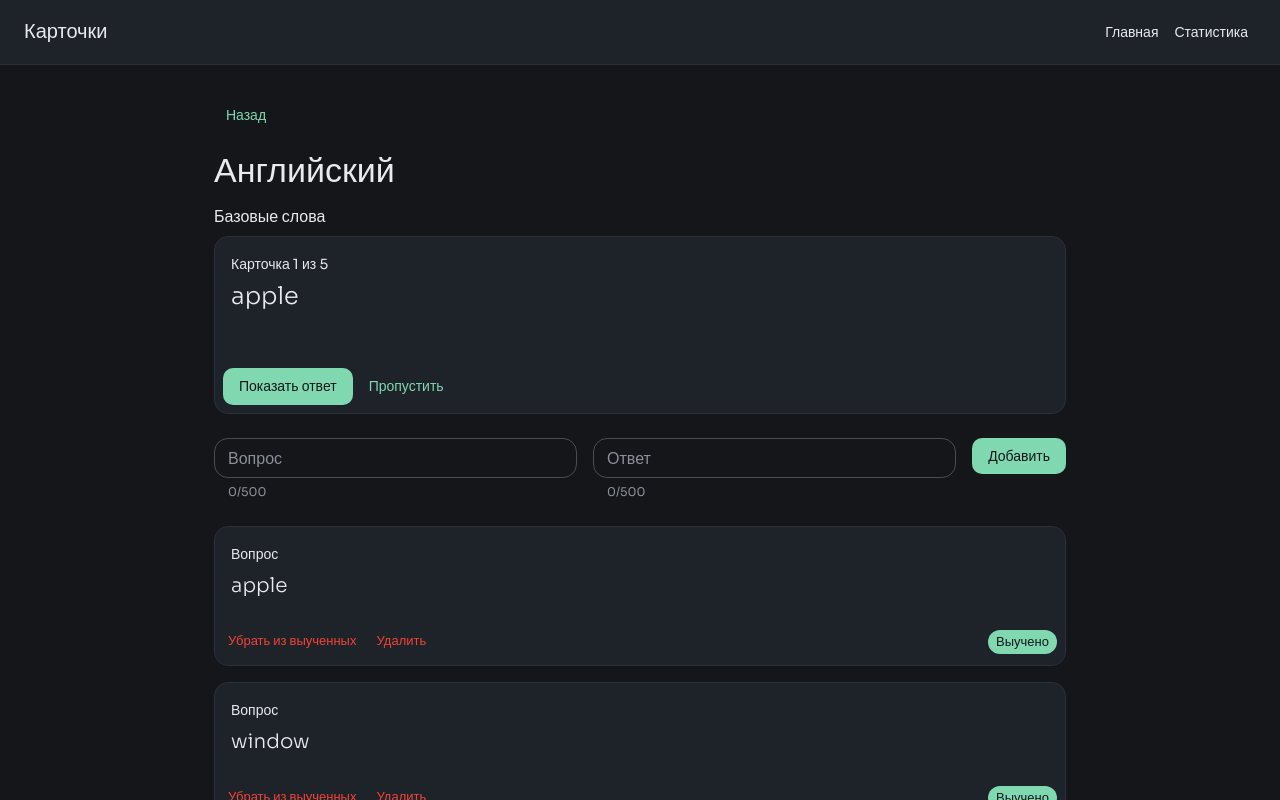
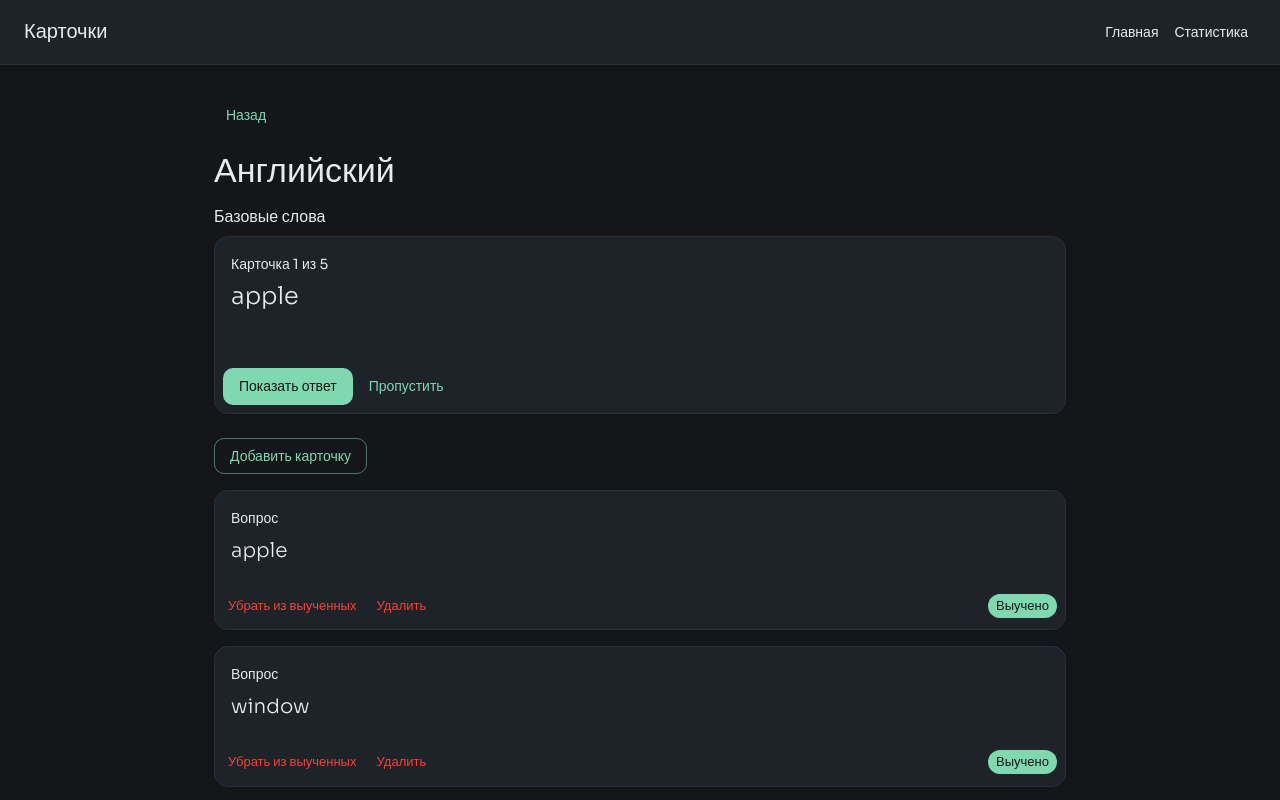
Before and after one commit to deylon999/pdf-flashcards, a React (Vite) app in the folder frontend/: page /decks/1 in a window 1280 px wide. Shown: the top 800 px of the page. Built offline with nearby package versions, Linux system fonts and the light colour scheme.

Commit message:
анимации появления

```diff
--- a/frontend/src/app/Layout.tsx
+++ b/frontend/src/app/Layout.tsx
@@ -1,7 +1,9 @@
-import { NavLink, Outlet } from 'react-router-dom';
-import { AppBar, Box, Button, Container, Toolbar, Typography } from '@mui/material';
+import { NavLink, Outlet, useLocation } from 'react-router-dom';
+import { AppBar, Box, Button, Container, Fade, Toolbar, Typography } from '@mui/material';
 
 export function Layout() {
+  const location = useLocation();
+
   return (
     <Box>
       <AppBar position="static" elevation={0} sx={{ bgcolor: 'background.paper', borderBottom: 1, borderColor: 'divider' }}>
@@ -18,7 +20,12 @@ export function Layout() {
         </Toolbar>
       </AppBar>
       <Container maxWidth="md" sx={{ py: { xs: 3, sm: 4 }, px: { xs: 2, sm: 3 } }}>
-        <Outlet />
+        {/* key по адресу: при смене страницы содержимое плавно появляется заново */}
+        <Fade key={location.pathname} in appear timeout={300}>
+          <Box>
+            <Outlet />
+          </Box>
+        </Fade>
       </Container>
     </Box>
   );
--- a/frontend/src/entities/deck/ui/DeckList.tsx
+++ b/frontend/src/entities/deck/ui/DeckList.tsx
@@ -1,5 +1,5 @@
 import { Link } from 'react-router-dom';
-import { Card, CardActionArea, CardContent, Grid, Typography } from '@mui/material';
+import { Card, CardActionArea, CardContent, Grid, Grow, Typography } from '@mui/material';
 import type { Deck } from '../model/types';
 import { EmptyState } from '@/shared/ui';
 
@@ -14,8 +14,10 @@ export function DeckList({ decks }: Props) {
 
   return (
     <Grid container spacing={2}>
-      {decks.map(deck => (
+      {decks.map((deck, index) => (
         <Grid key={deck.id} size={{ xs: 12, sm: 6, md: 4 }}>
+          {/* колоды появляются по очереди, с небольшим сдвигом */}
+          <Grow in appear timeout={300 + index * 100}>
             <Card variant="outlined" sx={{ height: '100%', '&:hover': { borderColor: 'primary.main' } }}>
               <CardActionArea component={Link} to={`/decks/${deck.id}`} sx={{ height: '100%', p: 1 }}>
                 <CardContent>
@@ -31,6 +33,7 @@ export function DeckList({ decks }: Props) {
                 </CardContent>
               </CardActionArea>
             </Card>
+          </Grow>
         </Grid>
       ))}
     </Grid>
--- a/frontend/src/pages/deck/DeckPage.tsx
+++ b/frontend/src/pages/deck/DeckPage.tsx
@@ -1,3 +1,4 @@
+import { useState } from 'react';
 import { useNavigate, useParams } from 'react-router-dom';
 import { Box, Button, Typography } from '@mui/material';
 import { useDecks } from '@/entities/deck';
@@ -6,12 +7,14 @@ import { CardForm } from '@/features/add-card';
 import { Trainer } from '@/features/train-deck';
 import { ToggleLearnedButton } from '@/features/toggle-learned';
 import { RemoveCardButton } from '@/features/remove-card';
-import { EmptyState, ErrorMessage, Loader, NotFoundMessage } from '@/shared/ui';
+import { AnimatedItem, EmptyState, ErrorMessage, Loader, NotFoundMessage, ToggleSection } from '@/shared/ui';
 
 export function DeckPage() {
   const { id } = useParams();
   const navigate = useNavigate();
   const { decks, status, reload, addCard, toggleLearned, removeCard } = useDecks();
+  // карточки, которые сейчас сворачиваются перед удалением
+  const [leavingIds, setLeavingIds] = useState<string[]>([]);
   const deck = decks.find(deck => deck.id === id);
 
   if (status === 'loading') {
@@ -40,24 +43,34 @@ export function DeckPage() {
         {deck.description}
       </Typography>
       <Trainer key={id} cards={cards} />
+      <ToggleSection openLabel="Добавить карточку">
         <CardForm
           existingQuestions={cards.map(card => card.question)}
           onAdd={(question, answer) => addCard(deck.id, question, answer)}
         />
+      </ToggleSection>
       {cards.length === 0 ? (
         <EmptyState>Тут пусто, добавь первую карточку</EmptyState>
       ) : (
         cards.map(card => (
+          <AnimatedItem
+            key={card.id}
+            leaving={leavingIds.includes(card.id)}
+            onLeft={() => {
+              removeCard(deck.id, card.id);
+              setLeavingIds(ids => ids.filter(leavingId => leavingId !== card.id));
+            }}
+          >
             <CardView
-            key={card.id}
               card={card}
               actions={
                 <Box sx={{ display: 'flex', gap: 1 }}>
                   <ToggleLearnedButton learned={card.learned} onToggle={() => toggleLearned(deck.id, card.id)} />
-                <RemoveCardButton onRemove={() => removeCard(deck.id, card.id)} />
+                  <RemoveCardButton onRemove={() => setLeavingIds(ids => [...ids, card.id])} />
                 </Box>
               }
             />
+          </AnimatedItem>
         ))
       )}
     </>
--- a/frontend/src/pages/home/HomePage.tsx
+++ b/frontend/src/pages/home/HomePage.tsx
@@ -1,7 +1,7 @@
 import { Typography } from '@mui/material';
 import { DeckList, useDecks } from '@/entities/deck';
 import { CreateDeckForm } from '@/features/create-deck';
-import { ErrorMessage, Loader } from '@/shared/ui';
+import { ErrorMessage, Loader, ToggleSection } from '@/shared/ui';
 
 export function HomePage() {
   const { decks, status, reload, addDeck } = useDecks();
@@ -15,7 +15,9 @@ export function HomePage() {
       {status === 'error' && <ErrorMessage text="Не удалось загрузить колоды" onRetry={reload} />}
       {status === 'ready' && (
         <>
-          <CreateDeckForm existingTitles={decks.map(deck => deck.title)} onCreate={addDeck} />
+          <ToggleSection openLabel="Новая колода">
+            <CreateDeckForm existingTitles={decks.map(deck => deck.title)} onCreate={addDeck} />
+          </ToggleSection>
           <DeckList decks={decks} />
         </>
       )}
--- /dev/null
+++ b/frontend/src/shared/ui/AnimatedItem.tsx
@@ -0,0 +1,19 @@
+import type { ReactNode } from 'react';
+import { Collapse, Grow } from '@mui/material';
+
+type Props = {
+  children: ReactNode;
+  leaving?: boolean;
+  onLeft?: () => void;
+};
+
+// Элемент списка: плавно появляется при добавлении и сворачивается перед удалением.
+export function AnimatedItem({ children, leaving = false, onLeft }: Props) {
+  return (
+    <Collapse in={!leaving} onExited={onLeft}>
+      <Grow in appear>
+        <div>{children}</div>
+      </Grow>
+    </Collapse>
+  );
+}
--- /dev/null
+++ b/frontend/src/shared/ui/ToggleSection.tsx
@@ -0,0 +1,23 @@
+import { useState, type ReactNode } from 'react';
+import { Box, Button, Collapse } from '@mui/material';
+
+type Props = {
+  openLabel: string;
+  children: ReactNode;
+};
+
+// Кнопка, которая плавно раскрывает и скрывает содержимое, например форму.
+export function ToggleSection({ openLabel, children }: Props) {
+  const [open, setOpen] = useState(false);
+
+  return (
+    <Box sx={{ mb: 2 }}>
+      <Button variant={open ? 'text' : 'outlined'} onClick={() => setOpen(!open)} sx={{ mb: open ? 2 : 0 }}>
+        {open ? 'Скрыть' : openLabel}
+      </Button>
+      <Collapse in={open} unmountOnExit>
+        {children}
+      </Collapse>
+    </Box>
+  );
+}
--- a/frontend/src/shared/ui/index.ts
+++ b/frontend/src/shared/ui/index.ts
@@ -3,3 +3,5 @@ export { Loader } from './Loader';
 export { ErrorMessage } from './ErrorMessage';
 export { NotFoundMessage } from './NotFoundMessage';
 export { FlipCard } from './FlipCard';
+export { AnimatedItem } from './AnimatedItem';
+export { ToggleSection } from './ToggleSection';
```
Also changed, not shown: 1 other file (tests, documents, lock files or other folders). Lines whose indentation alone changed are shown as unchanged.
